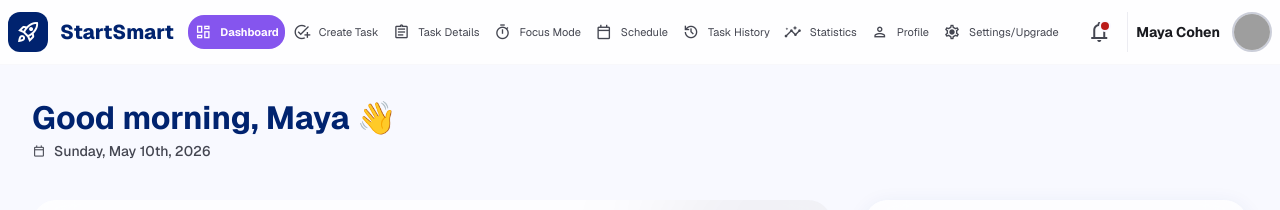
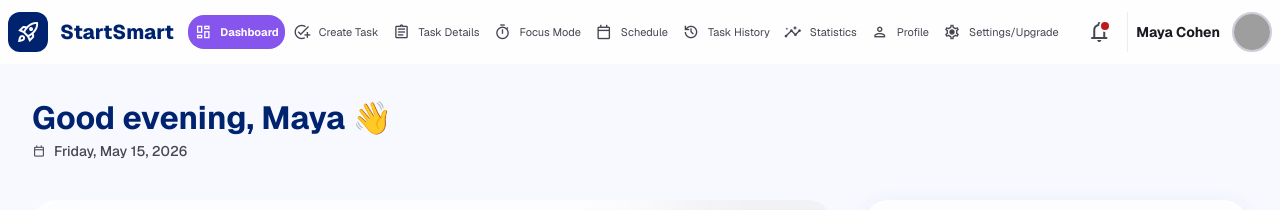
Before and after one commit to KarinLevy/StartSmart, a React (Vite) app: page /dashboard in a window 1280 px wide. Shown: the top 210 px of the page. Built offline with nearby package versions, Linux system fonts and the light colour scheme; grey boxes are pictures that could not be loaded.

Commit message:
Design polish pass across all pages

```diff
--- a/src/components/FocusMode/FocusMode.css
+++ b/src/components/FocusMode/FocusMode.css
@@ -142,7 +142,6 @@
   inset: 0;
   width: 100%;
   height: 100%;
-  transform: rotate(-90deg);
 }
 
 .focus-timer-inner {
--- a/src/components/TaskCards/TaskCards.css
+++ b/src/components/TaskCards/TaskCards.css
@@ -360,3 +360,15 @@
 }
 .workflow-empty .material-symbols-outlined { font-size: 2rem; opacity: 0.4; }
 .workflow-empty p { margin: 0; font-size: var(--font-size-body-md); }
+
+/* Hero card empty state */
+.hero-card-empty {
+  display: flex;
+  flex-direction: column;
+  align-items: center;
+  justify-content: center;
+  gap: 0.5rem;
+  min-height: 8rem;
+  text-align: center;
+  padding: 2rem;
+}
--- a/src/pages/Dashboard/Dashboard.jsx
+++ b/src/pages/Dashboard/Dashboard.jsx
@@ -1,4 +1,5 @@
 import React from 'react';
+import { useNavigate } from 'react-router-dom';
 import Navbar from '../../components/Navbar/Navbar';
 import Sidebar from '../../components/Sidebar/Sidebar';
 import HeroTaskCard from '../../components/TaskCards/HeroTaskCard';
@@ -6,7 +7,17 @@ import WorkflowTable from '../../components/TaskCards/WorkflowTable';
 import './Dashboard.css';
 import Footer from '../../components/Footer/Footer';
 
+const greet = () => {
+  const h = new Date().getHours();
+  if (h < 12) return 'Good morning';
+  if (h < 18) return 'Good afternoon';
+  return 'Good evening';
+};
+
 const Dashboard = () => {
+  const navigate = useNavigate();
+  const today = new Date().toLocaleDateString('en-US', { weekday: 'long', month: 'long', day: 'numeric', year: 'numeric' });
+
   return (
     <div className="dashboard-layout">
       <Navbar />
@@ -14,40 +25,37 @@ const Dashboard = () => {
       <main className="dashboard-main">
         <div className="dashboard-content">
 
-          {/* Welcome Header */}
           <div className="dashboard-header">
-            <h2 className="dashboard-greeting">Good morning, Maya 👋</h2>
-            <div className="dashboard-date">
-              <span className="material-symbols-outlined" style={{ fontSize: '14px' }}>calendar_today</span>
-              <span>Sunday, May 10th, 2026</span>
+            <div>
+              <h2 className="dashboard-greeting">{greet()}, Maya 👋</h2>
+              <div className="dashboard-date">
+                <span className="material-symbols-outlined" style={{ fontSize: '14px' }}>calendar_today</span>
+                <span>{today}</span>
+              </div>
             </div>
           </div>
 
-          {/* Dashboard Grid */}
           <div className="dashboard-grid">
-
-            {/* Main Content (Left) */}
             <div className="dashboard-left-col">
               <HeroTaskCard />
               <WorkflowTable />
             </div>
-
-            {/* Stats Sidebar (Right) */}
             <div className="dashboard-right-col">
               <Sidebar />
             </div>
-
           </div>
 
         </div>
       </main>
 
-      {/* Contextual FAB */}
-      <button className="fab-button primary-gradient motivational-glow">
+      <button
+        className="fab-button primary-gradient motivational-glow"
+        aria-label="Create new task"
+        onClick={() => navigate('/create-task')}
+      >
         <span className="material-symbols-outlined" style={{ fontSize: '32px' }}>add</span>
       </button>
       <Footer />
-
     </div>
   );
 };
--- a/src/styles/globals.css
+++ b/src/styles/globals.css
@@ -160,3 +160,36 @@ html, body {
 }
 .no-scrollbar::-webkit-scrollbar { display: none; }
 .no-scrollbar { -ms-overflow-style: none; scrollbar-width: none; }
+
+/* ── Global polish ── */
+
+/* Accessible focus ring for all interactive elements */
+:focus-visible {
+  outline: 3px solid var(--color-secondary);
+  outline-offset: 2px;
+}
+
+/* Smooth color transitions site-wide */
+*, *::before, *::after {
+  transition-property: background-color, border-color, color, box-shadow;
+  transition-duration: 0.15s;
+  transition-timing-function: ease;
+}
+
+/* Elements that also animate transform/opacity */
+.lp-gap-card, .lp-feature-card, .lp-problem-card, .fab-button,
+.lp-btn-hero-primary, .lp-btn-banner-primary, .btn,
+.focus-ctrl-btn, .lp-btn-primary, .lp-btn-hero-secondary,
+.lp-btn-banner-ghost, .lp-btn-ghost {
+  transition-property: background-color, border-color, color, box-shadow, transform, opacity;
+  transition-duration: 0.18s;
+  transition-timing-function: ease;
+}
+
+/* prefers-reduced-motion: only allow color transitions */
+@media (prefers-reduced-motion: reduce) {
+  *, *::before, *::after {
+    transition: none !important;
+    animation: none !important;
+  }
+}
```
